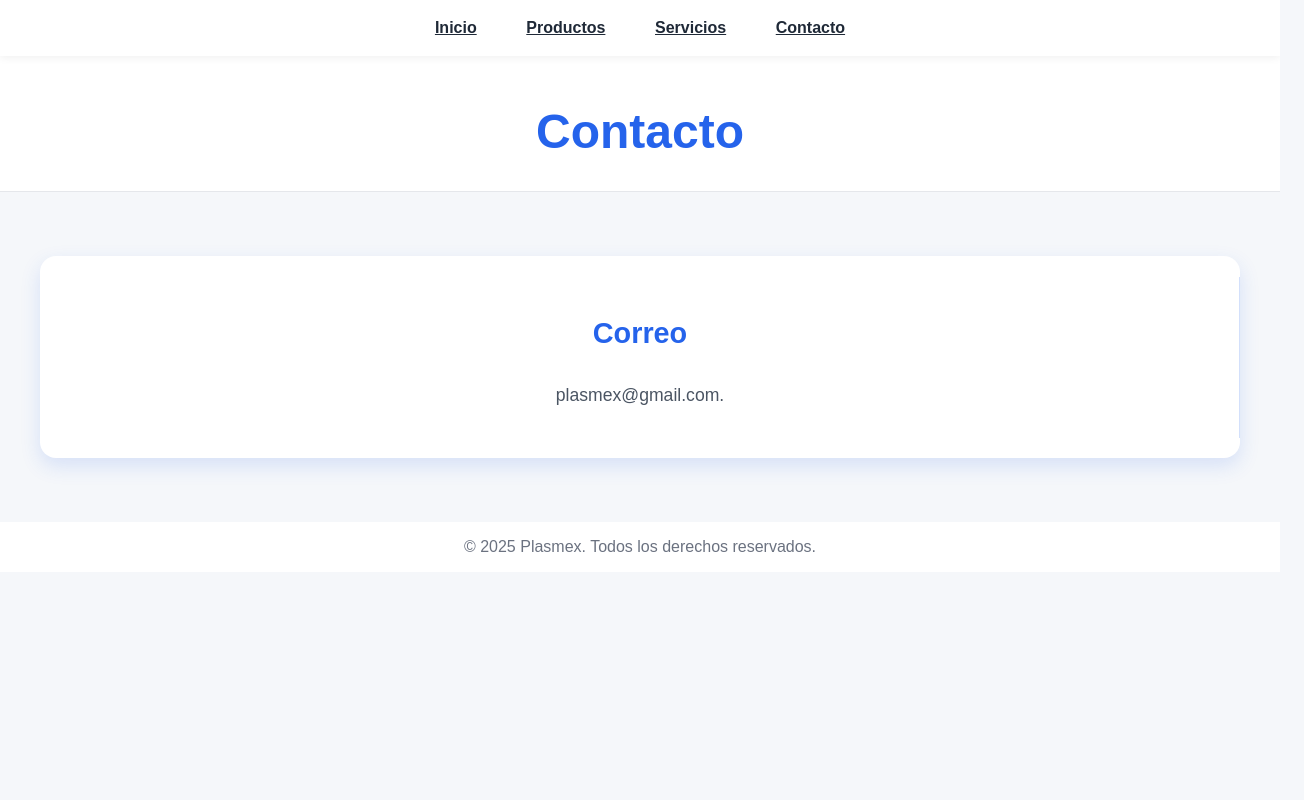
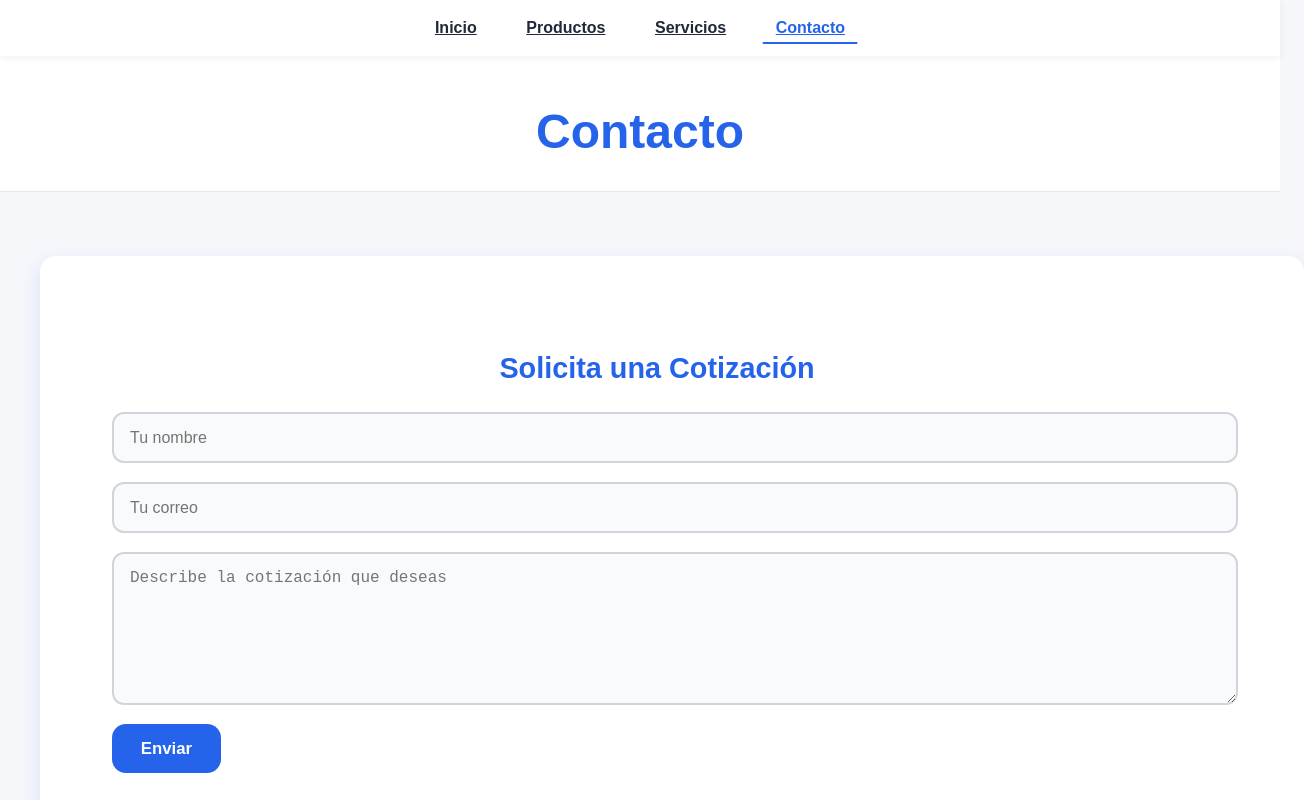
Before and after one commit to FerAmbriz/plasmex, a React (Create React App) app: page /contacto in a window 1280 px wide. Shown: the top 800 px of the page, 1304 px wide, since content can reach past the window. Built offline with nearby package versions, Linux system fonts and the light colour scheme.

Commit message:
update in forms cotizacion

```diff
--- a/package.json
+++ b/package.json
@@ -3,11 +3,13 @@
   "version": "0.1.0",
   "private": true,
   "dependencies": {
+    "@emailjs/browser": "^4.4.1",
     "@splinetool/react-spline": "^4.1.0",
     "@testing-library/dom": "^10.4.1",
     "@testing-library/jest-dom": "^6.9.1",
     "@testing-library/react": "^16.3.0",
     "@testing-library/user-event": "^13.5.0",
+    "emailjs-com": "^3.2.0",
     "framer-motion": "^12.23.24",
     "react": "^19.2.0",
     "react-dom": "^19.2.0",
--- a/public/index.html
+++ b/public/index.html
@@ -2,7 +2,7 @@
 <html lang="en">
   <head>
     <meta charset="utf-8" />
-    <link rel="icon" href="%PUBLIC_URL%/favicon.ico" />
+    <link rel="icon" href="%PUBLIC_URL%/plasmex.ico" />
     <meta name="viewport" content="width=device-width, initial-scale=1" />
     <meta name="theme-color" content="#000000" />
     <meta
@@ -24,7 +24,7 @@
       work correctly both with client-side routing and a non-root public URL.
       Learn how to configure a non-root public URL by running `npm run build`.
     -->
-    <title>React App</title>
+    <title>Plasmex</title>
   </head>
   <body>
     <noscript>You need to enable JavaScript to run this app.</noscript>
--- a/src/App.css
+++ b/src/App.css
@@ -173,6 +173,7 @@ header.hero p {
 
 /* Servicios Destacados */
 .servicios-destacados {
+  width: 100%;           /* <--- ESTA LÍNEA ES LA CLAVE */
   display: flex;
   flex-wrap: wrap;
   background: #ffffff;
@@ -180,6 +181,8 @@ header.hero p {
   overflow: hidden;
   box-shadow: 0 8px 20px rgba(37,99,235,0.15);
 }
+
+
 .servicio {
   flex: 1;
   padding: 2rem;
@@ -252,3 +255,77 @@ footer {
   .servicio h3 {font-size:1.4rem;}
   .servicio p {font-size:0.95rem;}
 }
+
+
+/* FORMULARIO DE CONTACTO / COTIZACIÓN */
+.form-box {
+  width: 100%;
+  padding: 2.5rem;
+  padding-right: 70px;
+  display: flex;
+  flex-direction: column;
+  gap: 1.2rem;
+}
+
+.form-box h2 {
+  text-align: center;
+  color: #2563eb;
+  font-size: clamp(1.4rem, 3vw, 1.8rem);
+  margin-bottom: .5rem;
+}
+
+/* Inputs */
+.form-input, .form-textarea {
+  width: 100%;
+  padding: 0.9rem 1rem;
+  font-size: 1rem;
+  border: 2px solid #d1d5db;
+  border-radius: 12px;
+  outline: none;
+  transition: all .25s ease;
+  background: #f9fafb;
+}
+
+.form-input:focus,
+.form-textarea:focus {
+  border-color: #2563eb;
+  background: #ffffff;
+  box-shadow: 0 0 8px rgba(37, 99, 235, .25);
+}
+
+/* Textarea */
+.form-textarea {
+  resize: vertical;
+  min-height: 120px;
+}
+
+/* Botón de envío */
+.form-btn {
+  padding: 0.9rem;
+  font-size: 1.05rem;
+  background: #2563eb;
+  color: white;
+  border: none;
+  border-radius: 14px;
+  cursor: pointer;
+  font-weight: 600;
+  transition: 0.25s ease;
+  display: block;           /* <--- evita que sea inline */
+}
+
+.form-btn:hover {
+  background: #174bb8;
+  box-shadow: 0 6px 18px rgba(37, 99, 235, .25);
+}
+
+/* Mensaje de status */
+.form-status {
+  margin-top: 10px;
+  text-align: center;
+  font-weight: 600;
+  color: #2563eb;
+}
+
+.form-status.error {
+  color: #dc2626;
+}
--- a/src/App.js
+++ b/src/App.js
@@ -1,5 +1,5 @@
 import React from 'react';
-import { BrowserRouter as Router, Routes, Route, Link } from 'react-router-dom';
+import { BrowserRouter as Router, Routes, Route, NavLink } from 'react-router-dom';
 import './App.css';
 
 import Inicio from './pages/Inicio';
@@ -12,10 +12,33 @@ function App() {
     <Router>
       <div>
         <nav className="navbar">
-          <Link to="/" className="nav-btn">Inicio</Link>
-          <Link to="/productos" className="nav-btn">Productos</Link>
-          <Link to="/servicios" className="nav-btn">Servicios</Link>
-          <Link to="/contacto" className="nav-btn">Contacto</Link>
+          <NavLink
+            to="/"
+            className={({ isActive }) => isActive ? "nav-btn active" : "nav-btn"}
+          >
+            Inicio
+          </NavLink>
+
+          <NavLink
+            to="/productos"
+            className={({ isActive }) => isActive ? "nav-btn active" : "nav-btn"}
+          >
+            Productos
+          </NavLink>
+
+          <NavLink
+            to="/servicios"
+            className={({ isActive }) => isActive ? "nav-btn active" : "nav-btn"}
+          >
+            Servicios
+          </NavLink>
+
+          <NavLink
+            to="/contacto"
+            className={({ isActive }) => isActive ? "nav-btn active" : "nav-btn"}
+          >
+            Contacto
+          </NavLink>
         </nav>
 
         <Routes>
--- a/src/pages/Contacto.jsx
+++ b/src/pages/Contacto.jsx
@@ -1,20 +1,115 @@
-import React from 'react';
+import React, { useState } from 'react';
+import emailjs from '@emailjs/browser';
 
 export default function Contacto() {
+  const [formData, setFormData] = useState({
+    nombre: "",
+    email: "",
+    mensaje: ""
+  });
+
+  const [status, setStatus] = useState("");
+
+  const handleChange = (e) => {
+    setFormData({
+      ...formData,
+      [e.target.name]: e.target.value
+    });
+  };
+
+  const enviarCorreo = (e) => {
+    e.preventDefault();
+
+    emailjs.send(
+      "service_my2xicp",
+      "template_60zc3pf",
+      {
+        title: "Solicitud de cotización",
+        name: formData.nombre,
+        email: formData.email,
+        message: formData.mensaje
+      },
+      "WJsJ9u1DmjeEHuzFL"
+    )
+    .then(() => {
+      setStatus("Tu solicitud se ha enviado correctamente.");
+      setFormData({ nombre: "", email: "", mensaje: "" });
+    })
+    .catch(() => {
+      setStatus("Error al enviar el mensaje, intenta de nuevo.");
+    });
+  };
+
   return (
     <div>
       <header className="hero">
         <h1>Contacto</h1>
       </header>
+
       <section className="section">
-        <div className="servicios-destacados">
-          <div className="servicio">
-            <h3>Correo</h3>
-            <p> plasmex@gmail.com.</p>
-          </div>
+
+        {/* CONTENEDOR 100% */}
+        <div className="servicios-destacados" style={{ padding: "2rem", width: "100%" }}>
+
+          {/* FORM FULL WIDTH */}
+          <form
+            onSubmit={enviarCorreo}
+            className="form-box"
+            style={{ width: "100%", display: "flex", flexDirection: "column", gap: "1.2rem" }}
+          >
+
+            <h2>Solicita una Cotización</h2>
+
+            <input
+              type="text"
+              name="nombre"
+              className="form-input"
+              placeholder="Tu nombre"
+              value={formData.nombre}
+              onChange={handleChange}
+              required
+            />
+
+            <input
+              type="email"
+              name="email"
+              className="form-input"
+              placeholder="Tu correo"
+              value={formData.email}
+              onChange={handleChange}
+              required
+            />
+
+            <textarea
+              name="mensaje"
+              className="form-textarea"
+              placeholder="Describe la cotización que deseas"
+              rows="5"
+              value={formData.mensaje}
+              onChange={handleChange}
+              required
+            ></textarea>
+
+            {/* BOTÓN */}
+            <button
+              type="submit"
+              className="form-btn"
+              style={{ width: "10%", display: "block" }}
+            >
+              Enviar
+            </button>
+
+          </form>
+
+          {/* STATUS */}
+          {status && (
+            <p className={`form-status ${status.includes("Error") ? "error" : ""}`}>
+              {status}
+            </p>
+          )}
+
         </div>
       </section>
     </div>
   );
-
 }
--- a/src/pages/Inicio.jsx
+++ b/src/pages/Inicio.jsx
@@ -1,6 +1,9 @@
 import React from 'react';
+import { useNavigate } from 'react-router-dom';
 
 export default function Inicio() {
+  const navigate = useNavigate();
+
   return (
     <div>
       <header className="hero">
@@ -8,7 +11,14 @@ export default function Inicio() {
         <img src="/plasmex.png" alt="Plasmex Logo" className="hero-img" />
         <p>Plásmidos de Alta Pureza y Trazabilidad Total, Entregados Rápido y con Estándares Industriales</p>
         <p>La solución profesional para biotecnológicas, CDMOs y laboratorios en México que necesitan calidad, documentación sólida y cero retrasos.</p>
-        <button className="cta-btn">Solicitar Cotización en 24 horas</button>
+
+        {/* BOTÓN REDIRIGIDO */}
+        <button
+          className="cta-btn"
+          onClick={() => navigate('/contacto')}
+        >
+          Solicitar Cotización en 24 horas
+        </button>
       </header>
 
       <section className="section">
@@ -19,16 +29,12 @@ export default function Inicio() {
         <p style={{ color:'#000', textAlign:'center', maxWidth:'800px', margin:'0 auto 0.3rem auto' }}>
           Evita aduanas, retrasos y sobrecostos internacionales. Entregamos plásmidos listos para investigación o producción en 3 a 7 días.
         </p>
-        <div className="card-container" id="cards-container"></div>
       </section>
+
 
       <section className="section">
         <h1 style={{ color:'#40bd78ff', textAlign:'center', marginBottom:'3rem' }}>Servicios Destacados</h1>
         <div className="servicios-destacados">
-          <div className="servicio">
-            <h3>Clonación de Plásmidos</h3>
-            <p>Realizamos clonación eficiente y precisa de tus plásmidos, asegurando alta fidelidad y calidad en cada replicación para tus experimentos y proyectos.</p>
-          </div>
           <div className="servicio">
             <h3>Soporte técnico real</h3>
             <p>Contamos con expertos en biología molecular que te guían en el diseño de plásmidos y estrategias de clonación, garantizando resultados confiables y reproducibles.</p>
--- a/src/pages/Productos.jsx
+++ b/src/pages/Productos.jsx
@@ -3,8 +3,9 @@ import React from 'react';
 export default function Productos() {
   return (
     <div>
-      <h1>Productos</h1>
-      <p>Aquí irán los productos de Plasmex...</p>
+      <header className="hero">
+        <h1>Productos</h1>
+      </header>
     </div>
   );
 }
--- a/src/pages/Servicios.jsx
+++ b/src/pages/Servicios.jsx
@@ -3,8 +3,9 @@ import React from 'react';
 export default function Servicios() {
   return (
     <div>
-      <h1>Servicios</h1>
-      <p>Información sobre servicios de clonación y soporte técnico.</p>
+      <header className="hero">
+        <h1>Servicios</h1>
+      </header>
     </div>
   );
 }
```
Also changed, not shown: 2 other files (tests, documents, lock files or other folders).
